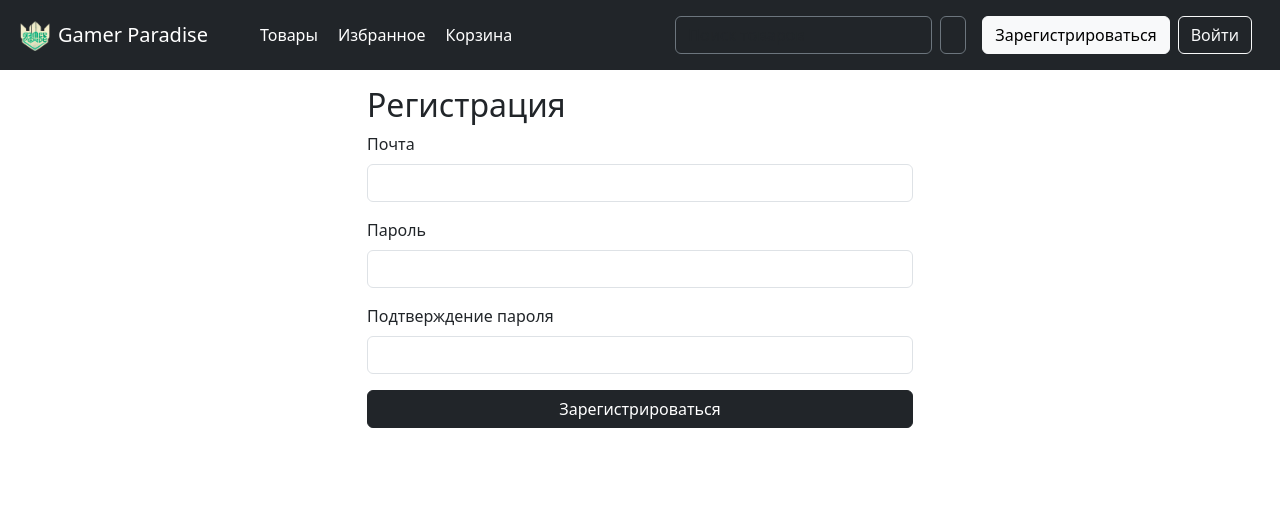
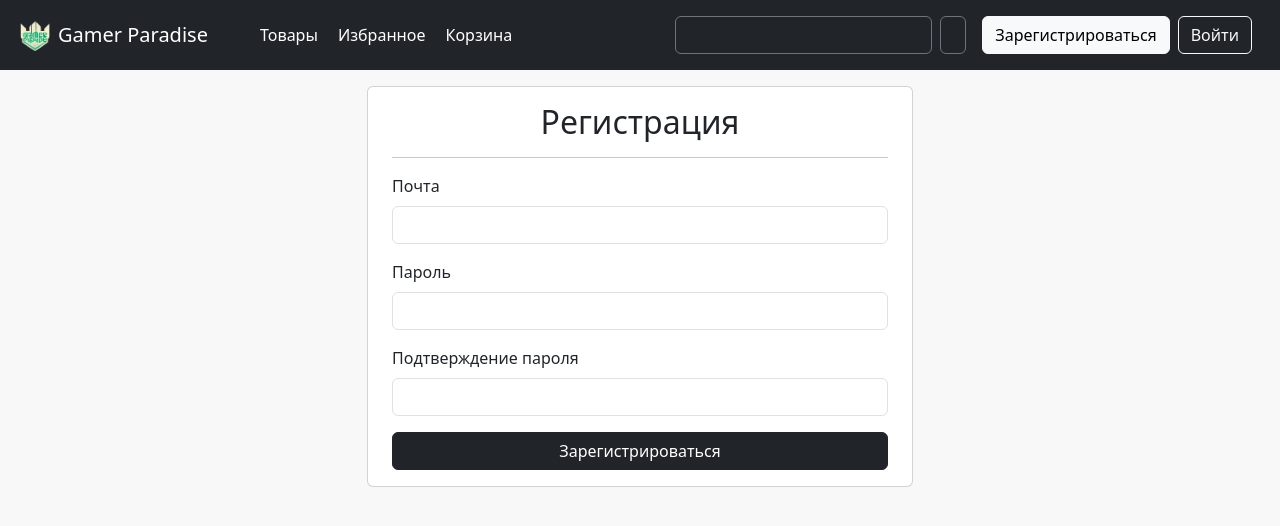
Before and after one commit to Addefan/gamer-paradise, a Flask app: page /register in a window 1280 px wide. Shown: the top 526 px of the page. Run offline with Flask 3, Linux system fonts and the light colour scheme; some libraries are stand-ins or nearby versions.

Commit message:
+ register and login forms frame

```diff
--- a/auth/templates/auth/auth.html
+++ b/auth/templates/auth/auth.html
@@ -6,8 +6,13 @@
 {% block content %}
     <div class="col-md-3"></div>
     <div class="col-md-6">
-        <h2>{{ action }}</h2>
-        {{ render_form(form, button_style='dark w-100') }}
+        <div class="card px-2">
+            <div class="card-body">
+                <h2 class="card-title text-center">{{ action }}</h2>
+                <hr>
+                {{ render_form(form, button_style='dark w-100') }}
+            </div>
+        </div>
     </div>
     <div class="col-md-3"></div>
 {% endblock %}
--- a/static/css/style.css
+++ b/static/css/style.css
@@ -43,3 +43,7 @@
 .profile-icon {
     vertical-align: -0.125em;
 }
+
+body {
+    background: #f8f8f8;
+}
```
